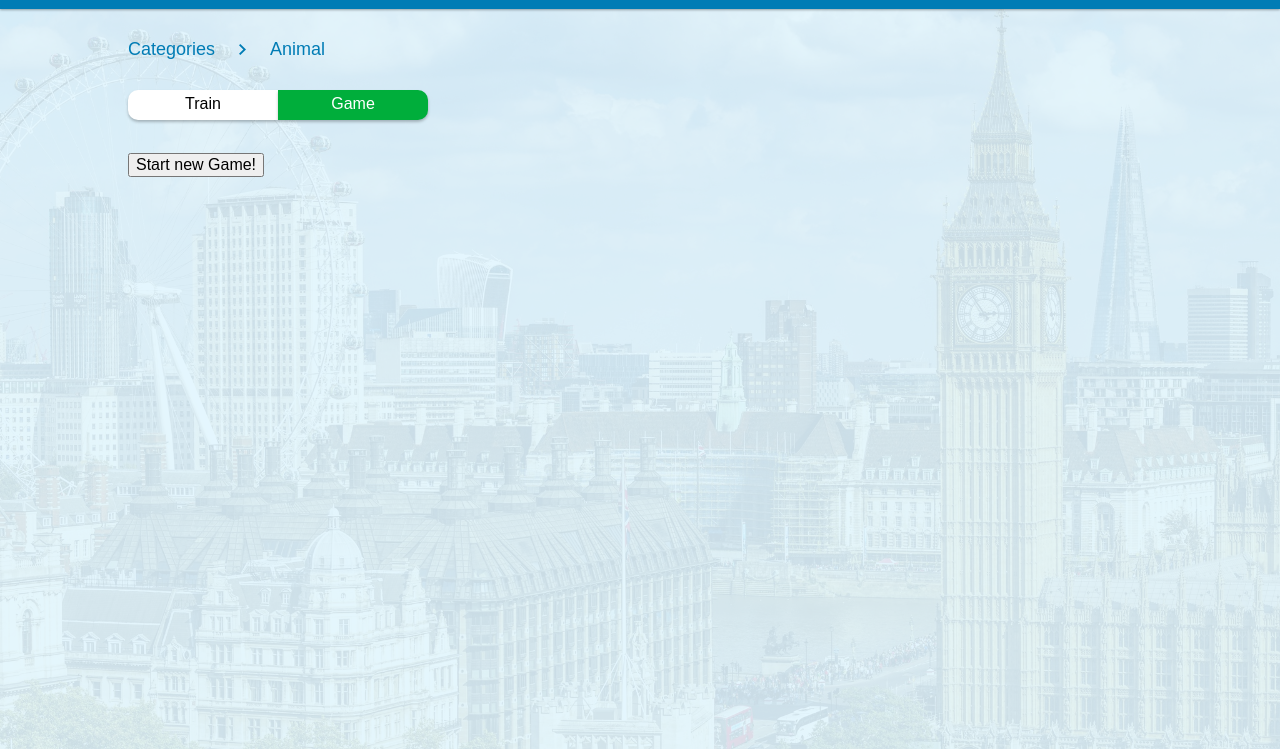
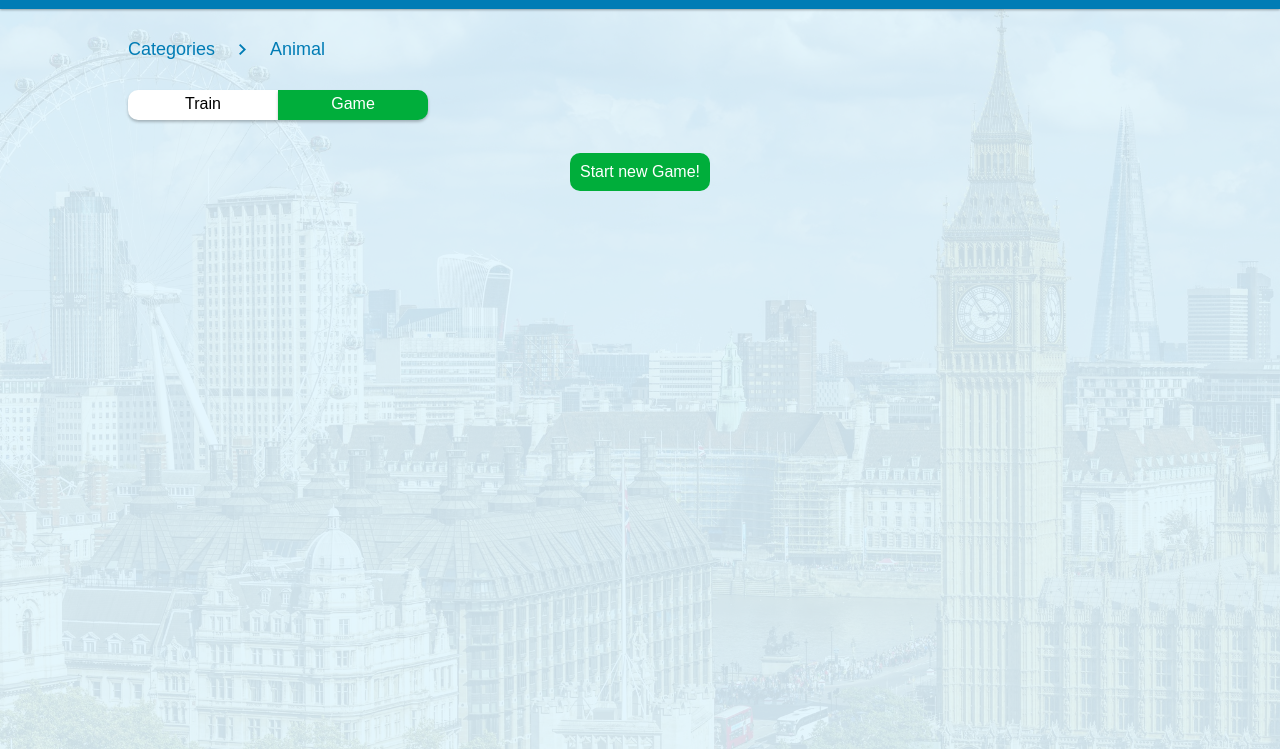
Before and after one commit to sovaz1997/sovaz1997-RS2020Q1, a website built with webpack: page english-for-kids/index.html in a window 1280 px wide. Both pictures are taken after a click on the button "Game". Shown: the part 51-800 px from the top of the page. Built offline with nearby package versions, Linux system fonts and the light colour scheme; a web font is replaced by a local one.

Commit message:
fix: checkbox selection

```diff
--- a/english-for-kids/scss/abstracts/_variables.scss
+++ b/english-for-kids/scss/abstracts/_variables.scss
@@ -2,6 +2,7 @@ $desktop-width: 1024px;
 $desktop-padding: 40px;
 
 $color-blue: #007CB5;
+$color-green: #00AE3B;
 
 :root {
   --header-height: 60px;
--- /dev/null
+++ b/english-for-kids/scss/components/_button.scss
@@ -0,0 +1,10 @@
+.button {
+  padding: 10px;
+  cursor: pointer;
+  border: none;
+  color: #ffffff;
+  background-color: $color-green;
+  border-radius: 10px;
+  outline: none;
+  user-select: none;
+}
--- a/english-for-kids/scss/components/_checkbox.scss
+++ b/english-for-kids/scss/components/_checkbox.scss
@@ -1,5 +1,6 @@
 .checkbox {
-  display: flex;
+  display: inline-flex;
+  user-select: none;
 }
 
 .checkbox__button {
@@ -14,7 +15,7 @@
 
   &--active {
     color: #fff;
-    background-color: #00AE3B;
+    background-color: $color-green;
   }
 }
 
--- a/english-for-kids/scss/components/_game.scss
+++ b/english-for-kids/scss/components/_game.scss
@@ -6,3 +6,8 @@
   display: flex;
   justify-content: space-between;
 }
+
+.game__start-button {
+  margin: 0 auto;
+  display: block;
+}
--- a/english-for-kids/scss/main.scss
+++ b/english-for-kids/scss/main.scss
@@ -19,3 +19,4 @@
 @import './components/game';
 @import './components/cards';
 @import './components/stars';
+@import './components/button';
--- a/english-for-kids/src/components/checkbox.js
+++ b/english-for-kids/src/components/checkbox.js
@@ -58,7 +58,9 @@ export default class CheckBox {
 
   addEventListeners() {
     this.el.addEventListener('click', (e) => {
-      this.setActive(e.target.dataset.index);
+      if (e.target.dataset.index !== undefined) {
+        this.setActive(e.target.dataset.index);
+      }
     });
   }
 }
```
